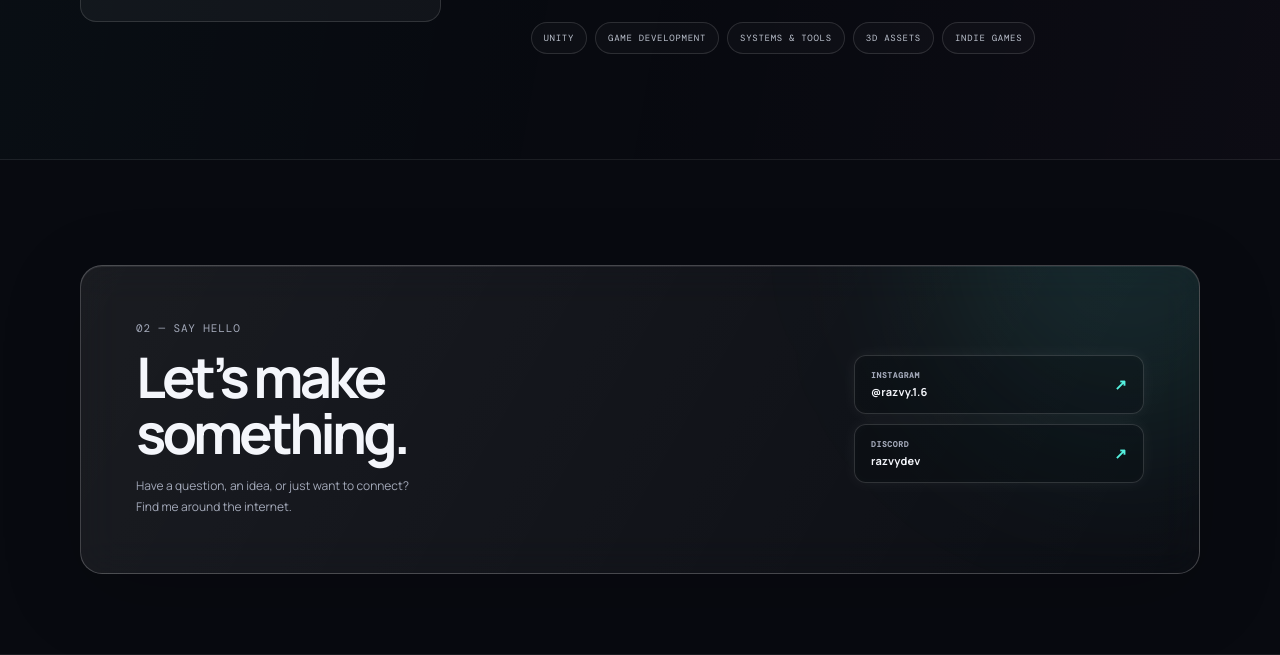
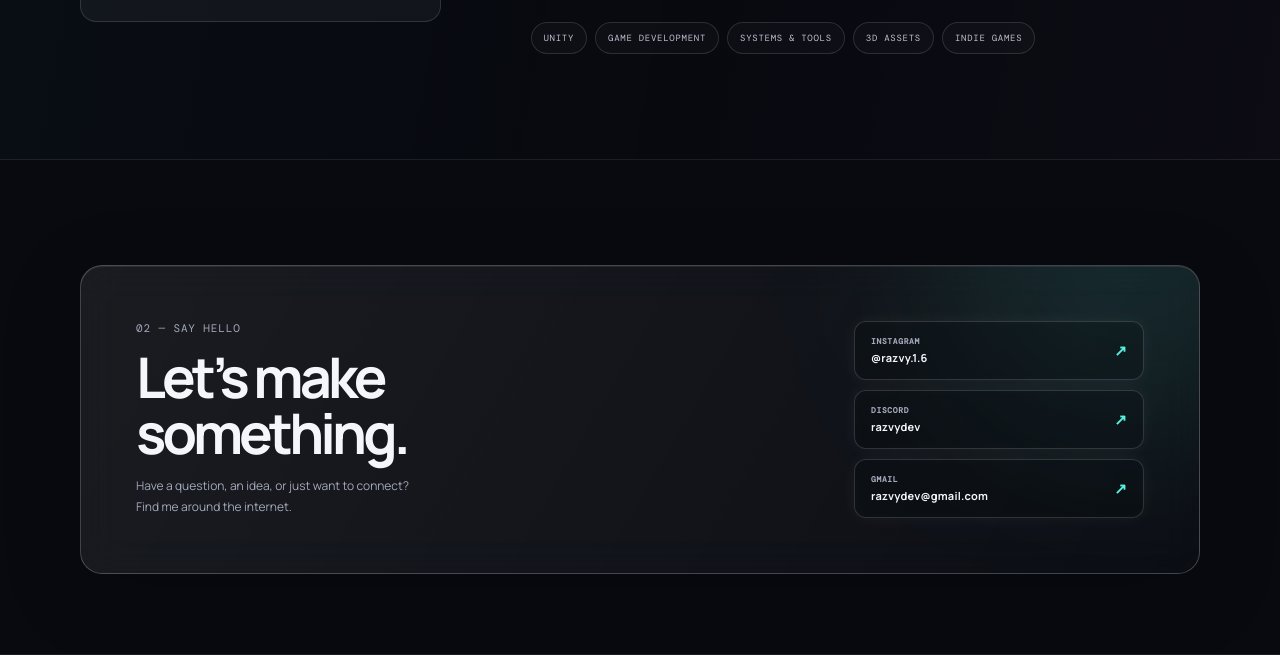
Before and after one commit to Razvy16C/My-Portfolio, a plain HTML site: page index.html in a window 1280 px wide. Shown: the part 1783-2438 px from the top of the page. Drawn offline with nearby package versions, Linux system fonts and the light colour scheme.

Commit message:
Added gmail adress contact option

```diff
--- a/index.html
+++ b/index.html
@@ -149,6 +149,10 @@
                 <span class="left"><span class="mono">DISCORD</span><strong>razvydev</strong></span>
                 <span class="arrow" aria-hidden="true">↗&#xFE0E;</span>
               </a>
+              <a class="contact-link" href="https://mail.google.com/mail/?view=cm&fs=1&to=razvydev@gmail.com" target="_blank" rel="noreferrer">
+                <span class="left"><span class="mono">GMAIL</span><strong>razvydev@gmail.com</strong></span>
+                <span class="arrow" aria-hidden="true">↗&#xFE0E;</span>
+              </a>
             </div>
           </div>
         </div>
```
